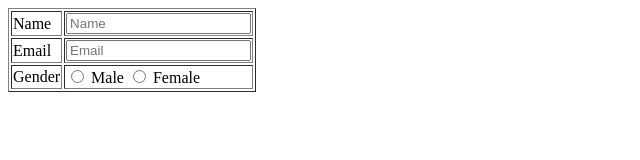
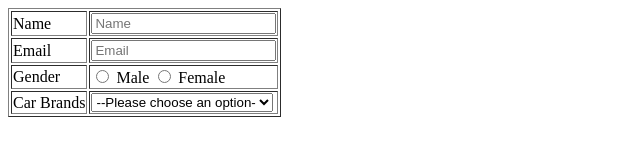
Before and after one commit to acciojob/signup-form-car-saif-saleem, a website: page main.html in a window 1280 px wide. Shown: the whole page, without its empty margins (0-640 px from the left). Drawn offline with Linux system fonts and the light colour scheme.

Commit message:
created a submission

```diff
--- a/main.html
+++ b/main.html
@@ -75,6 +75,23 @@
 		</td> -->
 		</tr>
 
+		<tr>
+		<td>
+		Car Brands
+		</td>
+		<td>
+		<label for="cars"></label>
+<!--
+			<input id="email" name="useremail" type="Select" required placeholder="Email"/> -->
+		<select name="cars" id="cars" required>
+			 <option value="" disabled selected>--Please choose an option-</option>
+  <option value="volvo">Volvo</option>
+  <option value="saab">Saab</option>
+  <option value="mercedes">Mercedes</option>
+  <option value="audi">Audi</option>
+</select>
+		</td>
+
 	</table>
 
 </form>
```
